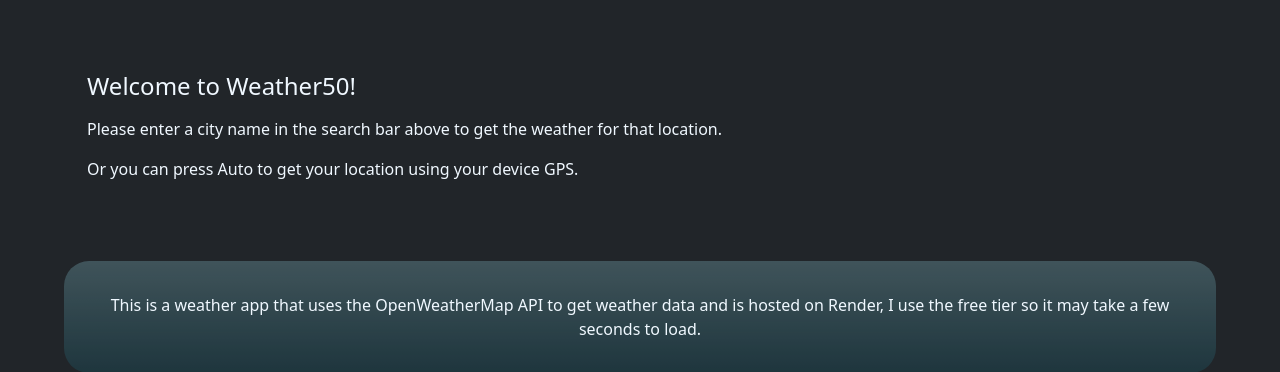
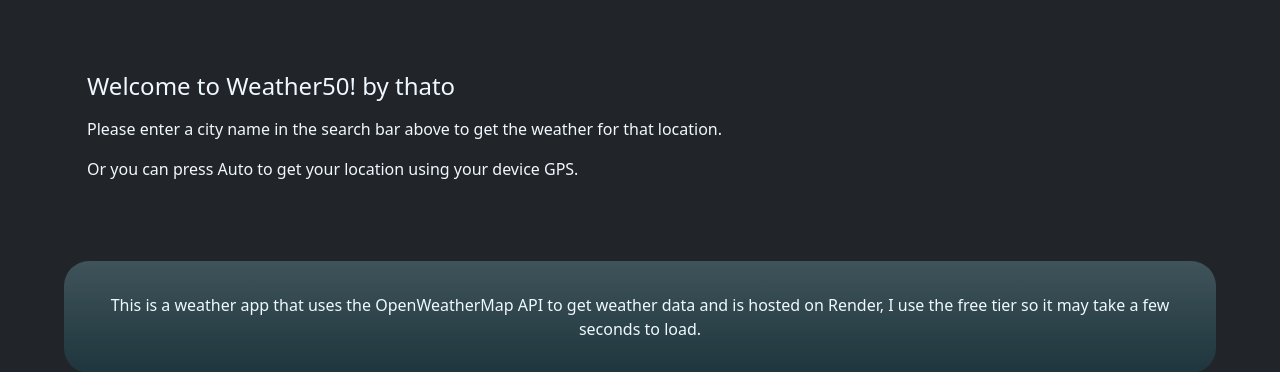
Before and after one commit to mntando/Weather-App, a Flask app: page / in a window 1280 px wide. Shown: the part 116-488 px from the top of the page. Run offline with Flask 3, Linux system fonts and the light colour scheme; some libraries are stand-ins or nearby versions.

Commit message:
Update welcome.html
testing

```diff
--- a/templates/welcome.html
+++ b/templates/welcome.html
@@ -7,7 +7,7 @@
 {% block main %}
 
     <div class="mb pb rounded-corners text-start">
-        <p><h4>Welcome to Weather50!</h4></p>
+        <p><h4>Welcome to Weather50! by thato</h4></p>
         <p>Please enter a city name in the search bar above to get the weather for that location.</p>
         <p>Or you can press Auto to get your location using your device GPS.</p>
     </div>
```
